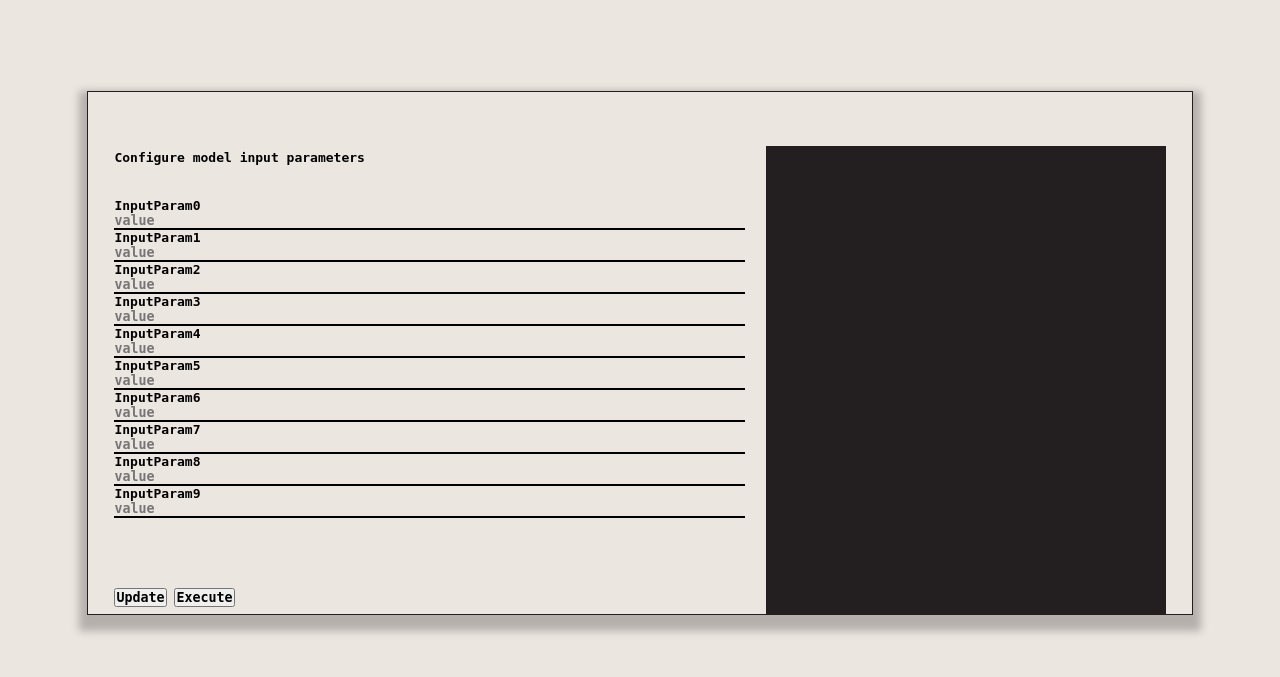
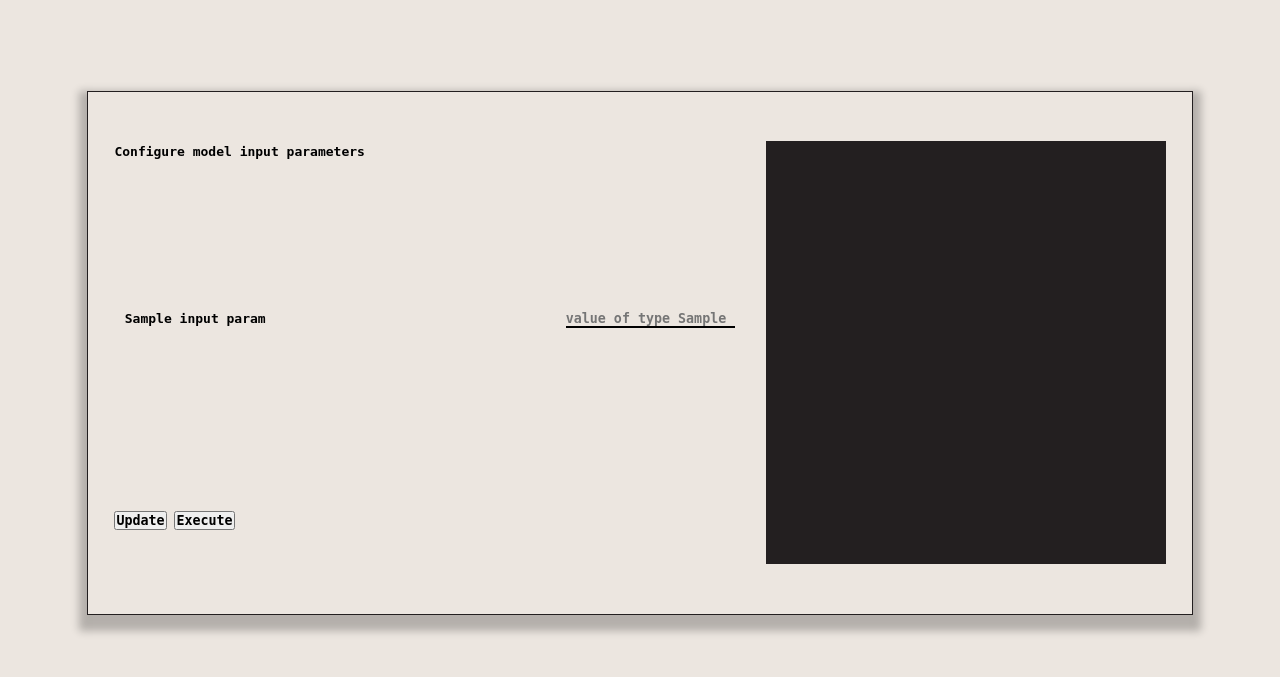
Before and after one commit to lumese46/AGE-AMB2, a Flask app: template presentation/templates/execute_model_tab.html in a window 1280 px wide. Shown: the part 94-771 px from the top of the page. Run offline with Flask 3, Linux system fonts and the light colour scheme; the template is opened without the code that fills it: most values are stand-ins (such as "Sample title", 1, 10 or a date in 2020).

```diff
--- a/presentation/app.py
+++ b/presentation/app.py
@@ -41,7 +41,8 @@ def home():
                 return render_template("setup_model.html", model_type="")
 
             case "Execute":
-                return render_template("execute_model_tab.html")
+                return render_template("execute_model_tab.html",
+                                       input_params = session["input_parameters"] )
 
             case "Data Collector":
                 return render_template("data_collector.html")
@@ -704,13 +705,8 @@ def add_model():
                 helperMethods.add_to_json(complete_model, "model")
 
 
-                return render_template("add_model_tab.html",
-                                   view=4,
-                                   model_type=session["model_type"],
-                                   model_name = session["model_name"],
-                                   all_systems=all_current_systems,
-                                   saved_systems = session["model_systems"],
-                                   input_params=session["input_parameters"])
+                return render_template("execute_model_tab.html",
+                                    input_params = session["input_parameters"] )
 
             else:
                return render_template("add_model_tab.html",
--- a/presentation/static/styles.css
+++ b/presentation/static/styles.css
@@ -106,7 +106,7 @@ form input[type="text"]{
     background: none;
     border:none;
     border-bottom: 2px solid black;
-    width: 100%;
+    width: fit-content;
 }
 input[type="text"]:focus{
     outline-style: none;
@@ -143,6 +143,8 @@ form input[type="submit"]:hover{
     display: grid;
     grid-template-columns: 3fr 1fr;
     padding: 0.4rem .8rem;
+    gap: 1fr;
+
 }
 .input_fields_section{
     object-fit: cover;
--- a/presentation/templates/execute_model_tab.html
+++ b/presentation/templates/execute_model_tab.html
@@ -9,10 +9,12 @@
             <label for="Name_of_component">Configure model input parameters</label>
     </section>
     <section class="form_attributes">
-        {% for i in range(10) %}
-            <label for="input_param">InputParam{{i}}</label>
-            <input type="text" name={{i}} placeholder="value">
-        {% endfor %}
+        <div id="attribute">
+            {% for i in input_params %}
+                <label for="input_param">{{i["Name"]}}</label>
+                <input type="text" name={{i}} placeholder="value of type {{i['dataType']}}">
+            {% endfor %}
+        </div>
     </section>
     <section class="submit_component">
         <input type="submit" name="submit_results" id="submit_button" value="Update">
```
